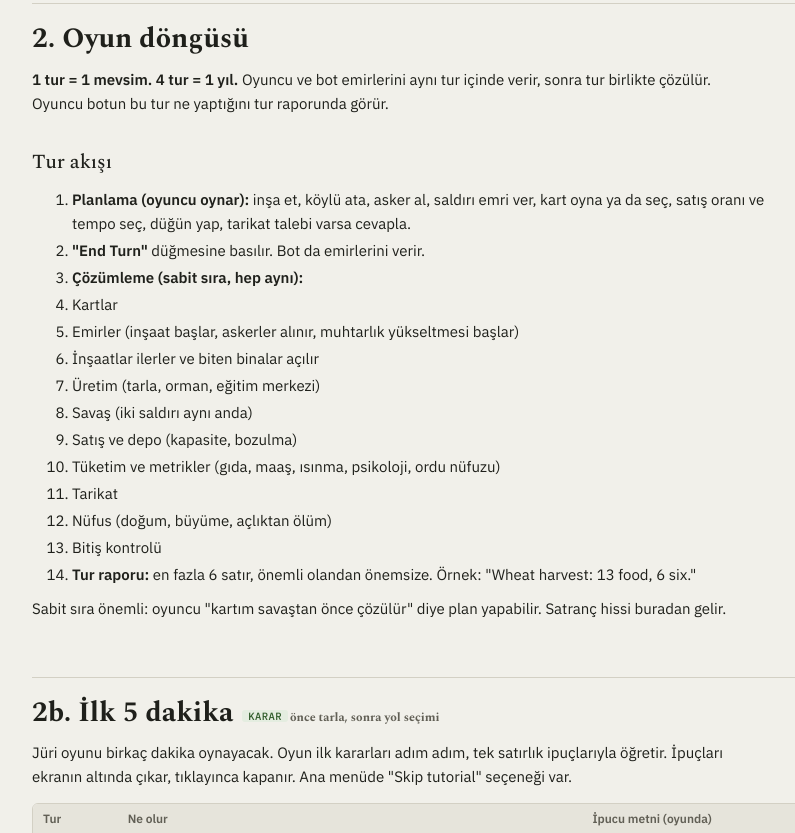
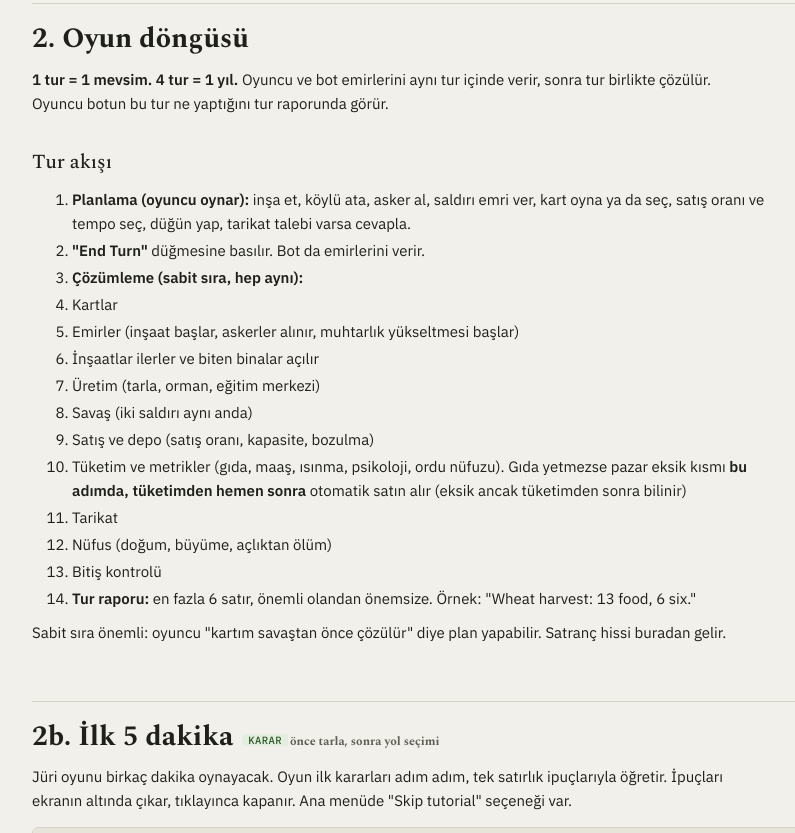
Before and after one commit to justbiar/village-headman, a plain HTML site: page workbench/gdd.html in a window 1280 px wide. Shown: the part 1333-2166 px from the top of the page, without its empty margins (282-1077 px from the left). Drawn offline with nearby package versions, Linux system fonts and the light colour scheme.

Commit message:
Tur akışı: pazarın otomatik gıda alımı tüketimden sonra
Co-Authored-By: Claude Opus 5.5 <noreply@anthropic.com>

```diff
--- a/workbench/gdd.html
+++ b/workbench/gdd.html
@@ -73,7 +73,7 @@ pre code { background: none; padding: 0; }
       <dt>Takım</dt><dd>Arfdev</dd>
       <dt>Motor</dt><dd>Unreal Engine 5</dd>
       <dt>Teslim</dt><dd>16.11.2026 04:59 TR</dd>
-      <dt>Güncelleme</dt><dd>15.11.2026 21:41</dd>
+      <dt>Güncelleme</dt><dd>15.11.2026 21:48</dd>
     </dl>
   </header>
   <div class="legend">
@@ -189,8 +189,8 @@ Son güncelleme: 15 Kasım 2026, 19:50 (TR).</p>
 <li>İnşaatlar ilerler ve biten binalar açılır</li>
 <li>Üretim (tarla, orman, eğitim merkezi)</li>
 <li>Savaş (iki saldırı aynı anda)</li>
-<li>Satış ve depo (kapasite, bozulma)</li>
-<li>Tüketim ve metrikler (gıda, maaş, ısınma, psikoloji, ordu nüfuzu)</li>
+<li>Satış ve depo (satış oranı, kapasite, bozulma)</li>
+<li>Tüketim ve metrikler (gıda, maaş, ısınma, psikoloji, ordu nüfuzu). Gıda yetmezse pazar eksik kısmı <strong>bu adımda, tüketimden hemen sonra</strong> otomatik satın alır (eksik ancak tüketimden sonra bilinir)</li>
 <li>Tarikat</li>
 <li>Nüfus (doğum, büyüme, açlıktan ölüm)</li>
 <li>Bitiş kontrolü</li>
```
Also changed, not shown: index.html (+3 -3 lines), 1 other file.
